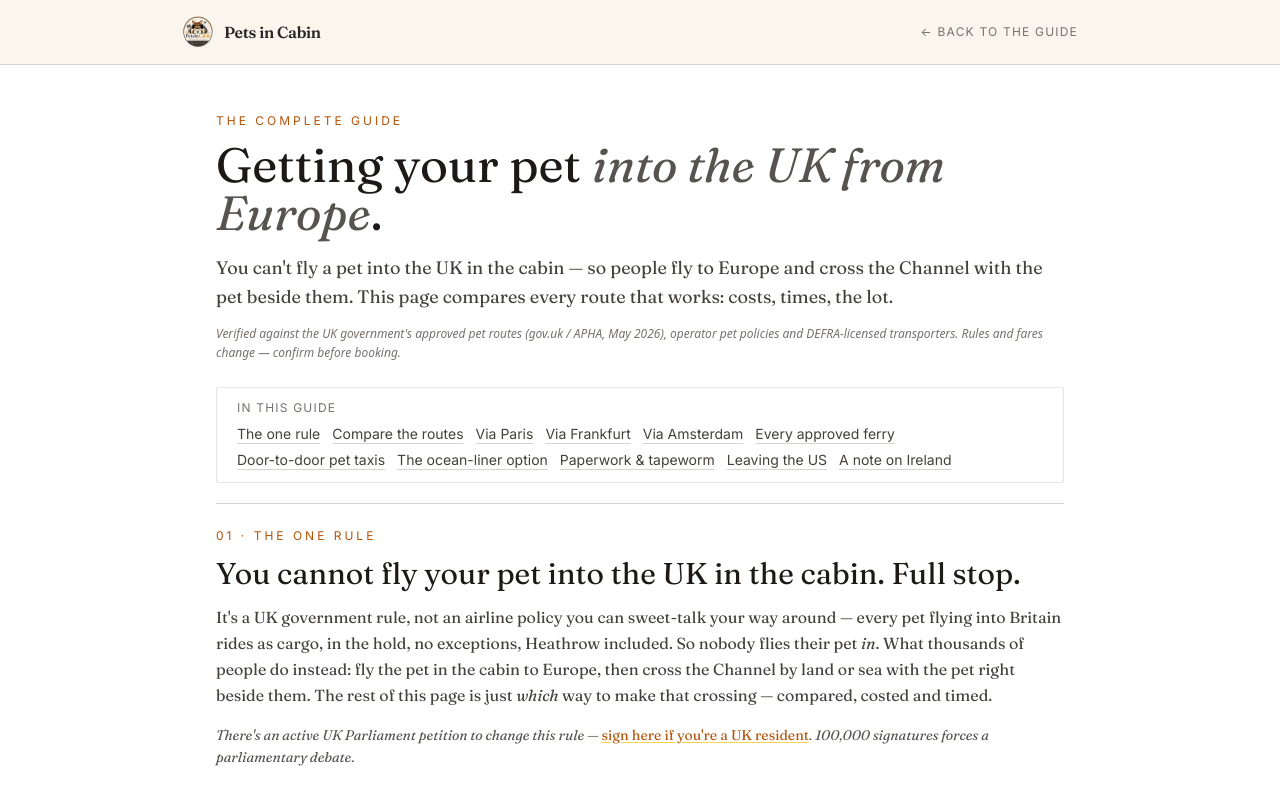
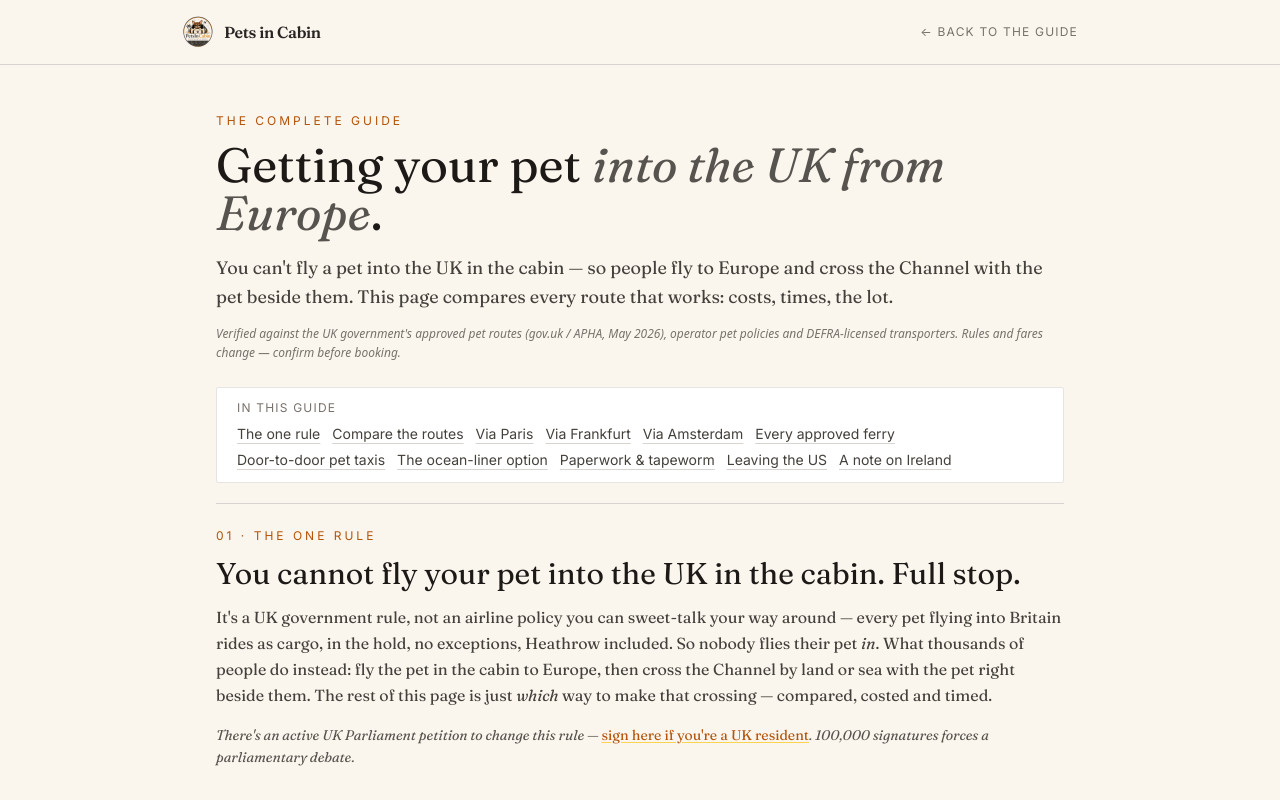
Before and after one commit to rupindermahay/petsincabin, a Next.js app: page /getting-your-pet-into-the-uk in a window 1280 px wide. Shown: the top 800 px of the page. Built offline with nearby package versions, Linux system fonts and the light colour scheme.

Commit message:
Add files via upload

```diff
--- a/pages/getting-your-pet-into-the-uk.js
+++ b/pages/getting-your-pet-into-the-uk.js
@@ -16,7 +16,7 @@ export default function GettingYourPetIntoTheUK() {
 
       <div
         className="min-h-screen"
-        style={{ backgroundColor: "transparent", fontFamily: "'Inter', -apple-system, sans-serif" }}
+        style={{ backgroundColor: "#faf6ed", fontFamily: "'Inter', -apple-system, sans-serif" }}
       >
         <style>{`
           @import url('https://fonts.googleapis.com/css2?family=Fraunces:ital,opsz,wght@0,9..144,400;0,9..144,500;0,9..144,600;1,9..144,400;1,9..144,500&family=Inter:wght@400;500;600&display=swap');
```
